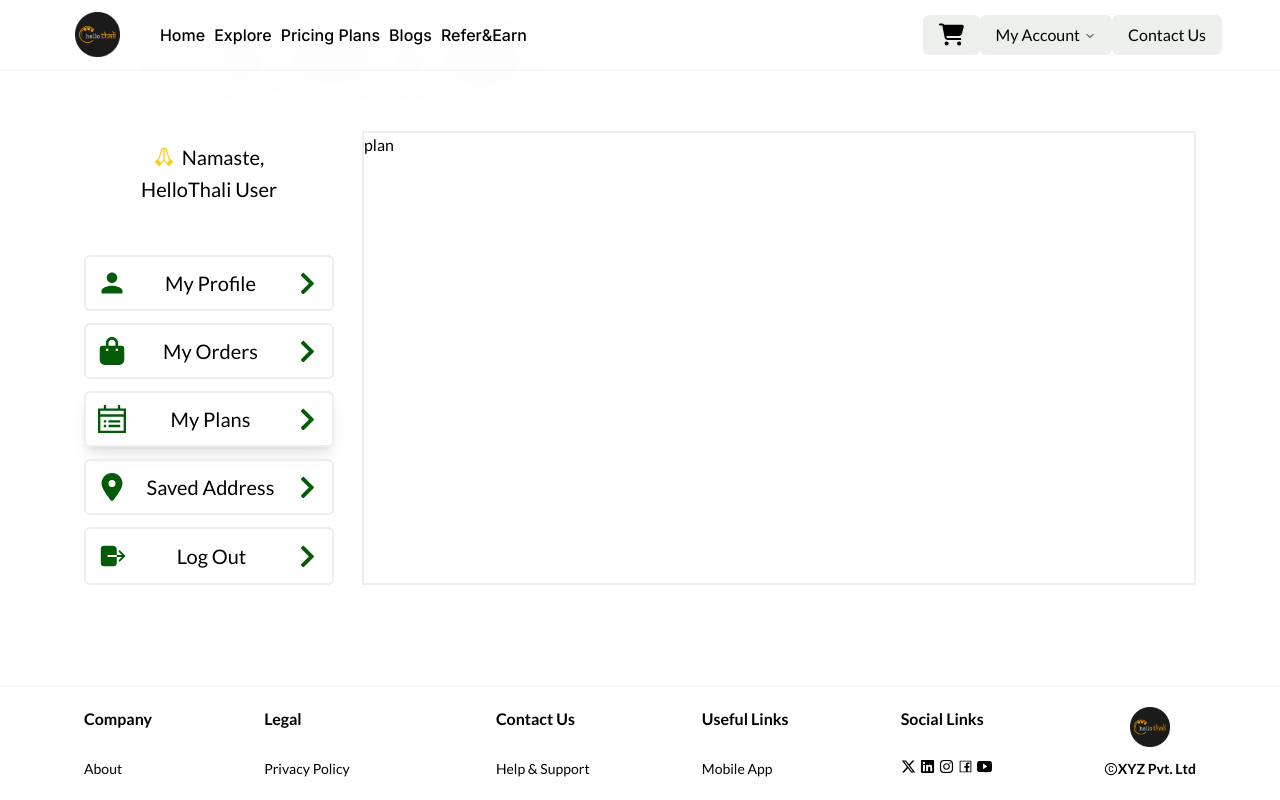
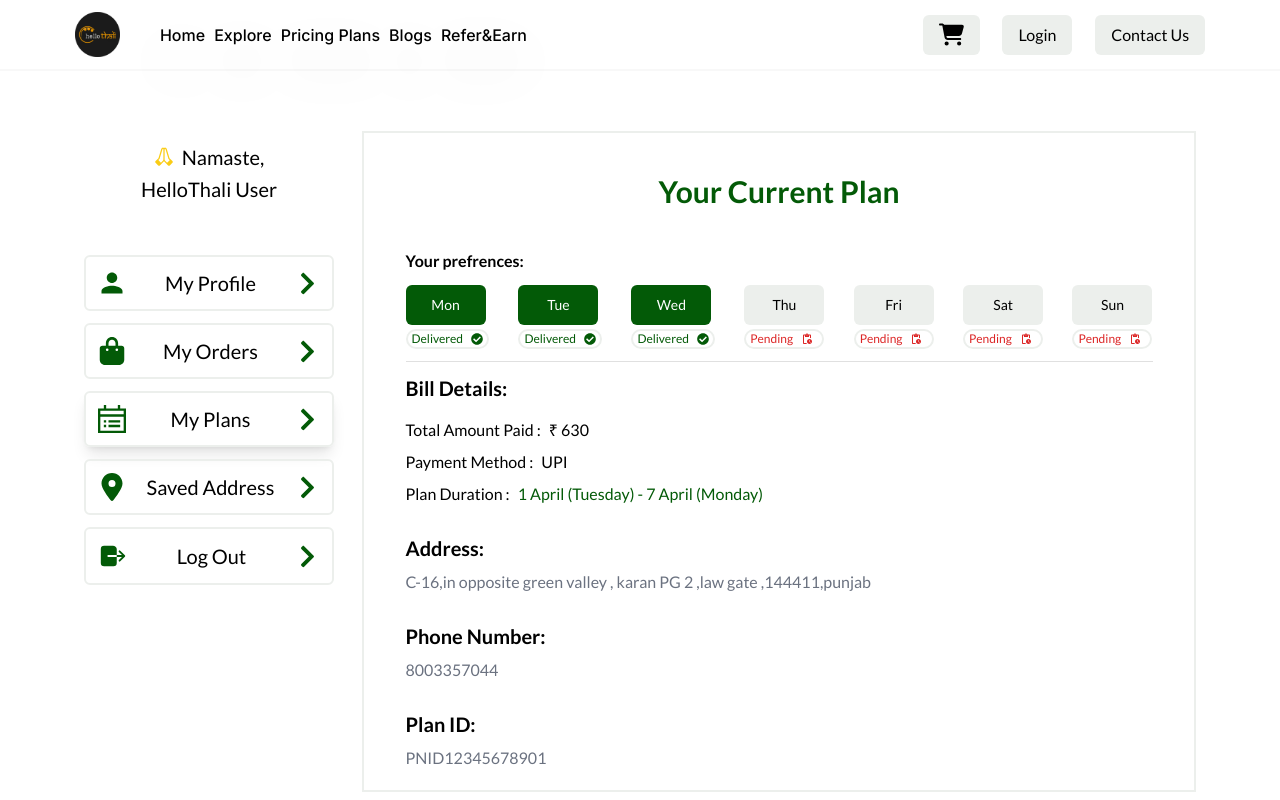
Before and after one commit to mxhiyy/hello-thali, a Next.js app: page /my-account/my-plan in a window 1280 px wide. Shown: the top 800 px of the page. Built offline with nearby package versions, Linux system fonts and the light colour scheme.

Commit message:
added maccount pages

```diff
--- a/app/(root)/(home)/my-account/my-orders/[id]/page.jsx
+++ b/app/(root)/(home)/my-account/my-orders/[id]/page.jsx
@@ -1,20 +1,160 @@
-'use client';
+"use client";
 
-import React from 'react';
-import { orderedItem } from '../../../../../../constants';
+import React from "react";
+import { orderedItem } from "../../../../../../constants";
 import { FaArrowLeft } from "react-icons/fa6";
-import { useRouter } from 'next/navigation';
-
+import { useRouter } from "next/navigation";
+import { Divider } from "@mui/material";
+import { Button } from "@/components/ui/button";
+import Link from "next/link";
 
 const OrderDetailsPage = ({ params }) => {
   const router = useRouter();
 
-  const order = orderedItem.find((order) => order.orderId.toString() === params.id);
+  const order = orderedItem.find(
+    (order) => order.orderId.toString() === params.id
+  );
   return (
     <main>
-        <div className='p-3 border-2 border-gray-6 w-10 m-5 rounded-md flex cursor-pointer justify-center items-start text-green-4' onClick={() =>router.push('/my-account/my-orders')}><FaArrowLeft /></div>
+      <div
+        className="p-3 border-2 border-gray-6 w-10 m-5 rounded-md flex cursor-pointer justify-center items-start text-green-4"
+        onClick={() => router.push("/my-account/my-orders")}
+      >
+        <FaArrowLeft />
+      </div>
+
+      <div className="w-[90%] m-auto">
+        {order.isDelivered && (
+          <div className="flex flex-col gap-1">
+            <h1 className="font-semibold text-xl">Order Delivered</h1>
+            <p className="font-medium text-sm text-green-4">
+              Your order has been Delivered on your address. Thankyou and
+              continue shopping.
+            </p>
+          </div>
+        )}
+        {order.isPending && (
+          <div className="flex flex-col gap-1">
+            <h1 className="font-semibold text-xl">Order is Preparing</h1>
+            <p className="font-medium text-sm text-yellow-400">
+              Your order is preparing and will delivered on your address.
+              Thankyou and continue shopping.
+            </p>
+          </div>
+        )}
+        {order.isCancelled && (
+          <div className="flex flex-col gap-1">
+            <h1 className="font-semibold text-xl">Order is Cancelled</h1>
+            <p className="font-medium text-sm text-red-500">
+              Your order was Cancelled. We regret the inconveinece caused to
+              you.
+            </p>
+          </div>
+        )}
+
+        <h2 className="text-base font-medium mt-5">
+          {order.TotalOrder} {order.TotalOrder > 1 ? "items" : "item"} in this
+          order
+        </h2>
+
+        <div className="flex justify-between items-center mt-10">
+          <div className="flex gap-3">
+            <img
+              src="/assets/paneer.jpeg"
+              alt="panner"
+              width={70}
+              height={70}
+              className="rounded-xl"
+            />
+            <div className="flex flex-col gap-2">
+              <h1 className="font-semibold text-lg">
+                Mattar Paneer & Mix veg Thali × 3
+              </h1>
+              <p className="text-gray-500 text-sm font-medium">
+                Serves 1 | Other Items: 3 Roti, Half-Bowl Rice, Raiyeta, Salad,
+                Pickel, Mouth Freshner
+              </p>
+            </div>
+          </div>
+
+          <h1 className="font-semibold text-xl">₹ {order.orderAmount}</h1>
+        </div>
+
+        <Divider style={{ color: "gray" }} className="mt-10" />
+
+        <div className="mt-10 flex flex-col gap-5">
+          <h1 className="font-bold text-xl">Bill Details</h1>
+          <div className="font-medium text-base flex justify-between">
+            <h1>MRP</h1>
+            <h1>₹ 160</h1>
+          </div>
+          <div className="font-medium text-sm flex justify-between text-blue-500">
+            <h1>Product discount</h1>
+            <h1>₹ 30</h1>
+          </div>
+          <div className="font-medium text-sm flex justify-between">
+            <h1>Item Total</h1>
+            <h1>₹ 130</h1>
+          </div>
+          <div className="font-medium text-sm flex justify-between">
+            <h1>Handling Charge</h1>
+            <h1>₹ 1</h1>
+          </div>
+          <div className="font-medium text-sm flex justify-between">
+            <h1>Delivery Charge</h1>
+            <h1>₹ 5</h1>
+          </div>
+          <div className="font-bold text-sm flex justify-between">
+            <h1>Bill Total</h1>
+            <h1>₹ 160</h1>
+          </div>
+        </div>
+
+        <Divider style={{ color: "gray" }} className="mt-10" />
+        <div className="mt-10 flex flex-col gap-5">
+          <h1 className="font-bold text-xl">Order Details</h1>
+          <div className="flex flex-col gap-1">
+            <h1 className="font-semibold text-sm">Order id</h1>
+            <h1 className="font-normal text-gray-500 text-sm">{order.orderId}</h1>
+          </div>
+          <div className="flex flex-col gap-1">
+            <h1 className="font-semibold text-sm">Payment</h1>
+            <h1 className="font-normal text-gray-500 text-sm">Cash On Delivery</h1>
+          </div>
+          <div className="flex flex-col gap-1">
+            <h1 className="font-semibold text-sm">Deliver to </h1>
+            <h1 className="font-normal text-gray-500 text-sm">C-16,in opposite green valley , karan PG 2 ,law gate ,144411,punjab</h1>
+          </div>
+         {order.isDelivered && (
+             <div className="flex flex-col gap-1">
+             <h1 className="font-semibold text-sm">Order Placed</h1>
+             <h1 className="font-normal text-gray-500 text-sm">placed yesterday, 8:44 PM</h1>
+           </div>
+         )}
+
+         {order.isCancelled && (
+             <div className="flex flex-col gap-1">
+             <h1 className="font-semibold text-sm">Order Cancelled</h1>
+             <h1 className="font-normal text-gray-500 text-sm">yesterday, 8:44 PM</h1>
+           </div>
+         )}
+
+         {
+            order.isPending && (
+                <div className="flex flex-col gap-1">
+                <h1 className="font-semibold text-sm">Order Placed</h1>
+                <h1 className="font-normal text-gray-500 text-sm">Today, 8:44 PM</h1>
+              </div>
+            )
+         }
+
+         <h1 className="font-bold text-base" >Need help with your order ? </h1>
+
+         <Link href={"/contact-us"}><Button className='bg-green-4 text-white hover:bg-green-900 w-28 mb-10'>Contact Us</Button></Link>
+        </div>
+      </div>
     </main>
-  )
-}
+  );
+};
 
-export default OrderDetailsPage
+export default OrderDetailsPage;
--- a/app/(root)/(home)/my-account/my-plan/page.jsx
+++ b/app/(root)/(home)/my-account/my-plan/page.jsx
@@ -1,10 +1,107 @@
-import React from 'react'
+'use client';
+
+import { Button } from '@/components/ui/button';
+import { cn } from '@/lib/utils';
+import { Divider } from '@mui/material';
+import React from 'react';
+import { FaCheckCircle } from "react-icons/fa";
+import { MdOutlinePendingActions } from "react-icons/md";
+
+
+
+const planDays = [
+  {
+    day: 'Mon',
+    status: "Delivered",
+    icon : <FaCheckCircle />,
+  },
+
+  {
+    day: 'Tue',
+    status: "Delivered",
+    icon :<FaCheckCircle />,
+  },
+
+  {
+    day: 'Wed',
+    status: "Delivered",
+    icon : <FaCheckCircle />,
+  },
+
+  {
+    day: 'Thu',
+    status: "Pending",
+    icon : <MdOutlinePendingActions />,
+  },
+
+  {
+    day: 'Fri',
+    status: "Pending",
+    icon : <MdOutlinePendingActions />,
+  },
+
+  {
+    day: 'Sat',
+    status: "Pending",
+    icon : <MdOutlinePendingActions />,
+  },
+
+  {
+    day: 'Sun',
+    status: "Pending",
+    icon : <MdOutlinePendingActions />,
+  }
+]
 
 const MyPlanpage = () => {
   return (
-    <div>
-      plan
-    </div>
+   <main>
+       <div className='mt-10'>
+        <h1 className='text-3xl font-semibold text-green-4 flex justify-center'>Your Current Plan</h1>
+        <div className='mt-10 flex flex-col gap-3 w-[90%] m-auto'>
+          <h1 className='font-semibold text-base'>Your prefrences: </h1>
+
+          <div className='flex justify-between'>
+            {planDays.map((data) => (
+              <div className='flex flex-col gap-1'>
+                <Button  className={cn('text-black bg-gray-6 w-20 hover:bg-gray-6', { 'bg-green-4 text-white hover:bg-green-4': data.status === 'Delivered'})}>{data.day}</Button>
+                <div className={cn('flex items-center gap-2 px-1 text-xs font-normal rounded-3xl border-2 border-gray-6 text-red-600', { 'text-green-4' : data.status === 'Delivered'})}><p>{data.status}</p> {data.icon} </div>
+              </div>
+            ))}
+          </div>
+
+          <Divider sx={{ color: "gray"}} className='mt-5'/>
+
+          <div className='flex flex-col gap-2 mb-5'>
+            <h1 className='text-xl font-bold'>Bill Details: </h1>
+            <div className='text-base font-normal mt-2 flex gap-2'>
+              <h1>Total Amount Paid : </h1>
+              <h1>₹ 630</h1>
+            </div>
+            <div className='text-base font-normal flex gap-2'>
+              <h1>Payment Method : </h1>
+              <h1>UPI</h1>
+            </div>
+            <div className='text-base font-normal flex gap-2'>
+              <h1>Plan Duration : </h1>
+              <h1 className='text-green-4'>1 April (Tuesday) - 7 April (Monday)</h1>
+            </div>
+
+            <h1 className='text-xl font-bold mt-5'>Address: </h1>
+            <h1 className='text-gray-500'>C-16,in opposite green valley , karan PG 2 ,law gate ,144411,punjab</h1>
+
+
+            <h1 className='text-xl font-bold mt-5'>Phone Number: </h1>
+            <h1 className='text-gray-500'>8003357044</h1>
+
+
+            <h1 className='text-xl font-bold mt-5'>Plan ID: </h1>
+            <h1 className='text-gray-500'>PNID12345678901</h1>
+          </div>
+
+        </div>
+       </div>
+   </main>
   )
 }
 
--- a/app/(root)/(home)/my-account/my-profile/page.jsx
+++ b/app/(root)/(home)/my-account/my-profile/page.jsx
@@ -56,10 +56,10 @@
             autoFocus
             name="phoneNumber"
             type="number"
-            value={phoneNumber}
+            value={user?.phoneNumber}
             disabled
             required
-            placeholder={phoneNumber}
+            placeholder={user?.phoneNumber}
           />
         </div>
         <div className="flex flex-col gap-3 mt-3">
--- a/components/Login.jsx
+++ b/components/Login.jsx
@@ -93,7 +93,7 @@
           className="flex justify-center items-center"
         >
           <div
-            className={`rounded-md bg-white w-[500px] h-[400px] flex flex-col gap-3 p-5`}
+            className={`rounded-md bg-white w-auto h-auto flex flex-col gap-3 p-5`}
           >
             <div
               className="flex justify-end cursor-pointer"
--- a/components/Navbar.jsx
+++ b/components/Navbar.jsx
@@ -102,67 +102,7 @@
             </Button>
           </Link>
           {token ? (
-          //  <NavigationMenu>
-          //     <NavigationMenuList>
-          //       <NavigationMenuItem>
-          //         <NavigationMenuTrigger>
-          //           <p className="text-base font-medium">Hi User</p>
-          //         </NavigationMenuTrigger>
-          //         <NavigationMenuContent>
-          //           <Link href={"/user-profile"}>
-          //             <NavigationMenuLink
-          //               className={navigationMenuTriggerStyle()}
-          //             >
-          //               <div className="flex w-full justify-center items-center gap-2 text-lg"><IoMdPerson /> My Profile</div>
-          //             </NavigationMenuLink>
-          //           </Link>
-          //           <Link href={"/my-orders"}>
-          //             <NavigationMenuLink
-          //               className={navigationMenuTriggerStyle()}
-          //             >
-          //                <div className="flex w-full justify-center items-center gap-2 text-lg"><FaBagShopping /> My Orders</div>
-          //             </NavigationMenuLink>
-          //           </Link>
-          //           <Link href={"/my-plan"}>
-          //             <NavigationMenuLink
-          //               className={navigationMenuTriggerStyle()}
-          //             >
-          //             <div className="flex w-full justify-center items-center gap-2 text-lg"><GrPlan /> My Plan</div>
-          //             </NavigationMenuLink>
-          //           </Link>
-          //           <Link href={"/saved-address"}>
-          //             <NavigationMenuLink
-          //               className={navigationMenuTriggerStyle()}
-          //             >
-          //             <div className="flex w-full justify-center items-center gap-2 text-lg"><FaLocationDot /> Saved Address</div>
-          //             </NavigationMenuLink>
-          //           </Link>
-
-          //           <Link href={"/"} onClick={handleLogout}>
-          //             <NavigationMenuLink
-          //               className={navigationMenuTriggerStyle()}
-          //             >
-          //             <div className="flex w-full justify-center items-center gap-2 text-lg"><IoLogOut /> LogOut</div>
-          //             </NavigationMenuLink>
-          //           </Link>
-          //         </NavigationMenuContent>
-          //       </NavigationMenuItem>
-          //     </NavigationMenuList>
-          //   </NavigationMenu>
-            <Button
-              className={cn("bg-gray-6 text-black font-medium text-base hover:opacity-90 hover:bg-green-4 hover:text-white", { "bg-green-4 text-white" : open === true })}
-              onClick={handleClick}
-            >
-              Login
-            </Button>
-          ) : (
-            // <Button
-            //   className={cn("bg-gray-6 text-black font-medium text-base hover:opacity-90 hover:bg-green-4 hover:text-white", { "bg-green-4 text-white" : open === true })}
-            //   onClick={handleClick}
-            // >
-            //   Login
-            // </Button>
-            <NavigationMenu>
+             <NavigationMenu>
             <NavigationMenuList>
               <NavigationMenuItem>
                 <NavigationMenuTrigger>
@@ -206,6 +146,63 @@
               </NavigationMenuItem>
             </NavigationMenuList>
           </NavigationMenu>
+            // <Button
+            //   className={cn("bg-gray-6 text-black font-medium text-base hover:opacity-90 hover:bg-green-4 hover:text-white", { "bg-green-4 text-white" : open === true })}
+            //   onClick={handleClick}
+            // >
+            //   Login
+            // </Button>
+          ) : (
+            <Button
+              className={cn("bg-gray-6 text-black font-medium text-base hover:opacity-90 hover:bg-green-4 hover:text-white", { "bg-green-4 text-white" : open === true })}
+              onClick={handleClick}
+            >
+              Login
+            </Button>
+          //   <NavigationMenu>
+          //   <NavigationMenuList>
+          //     <NavigationMenuItem>
+          //       <NavigationMenuTrigger>
+          //         <p className="text-base font-medium">My Account</p>
+          //       </NavigationMenuTrigger>
+          //       <NavigationMenuContent>
+          //         <Link href={"/my-account/my-profile"}>
+          //           <NavigationMenuLink
+          //             className={navigationMenuTriggerStyle()}
+          //           >
+          //             <div className="flex w-full justify-center items-center gap-2 text-lg"><IoMdPerson /> My Profile</div>
+          //           </NavigationMenuLink>
+          //         </Link>
+          //         <Link href={"/my-account/my-orders"}>
+          //           <NavigationMenuLink
+          //             className={navigationMenuTriggerStyle()}
+          //           >
+          //              <div className="flex w-full justify-center items-center gap-2 text-lg"><FaBagShopping /> My Orders</div>
+          //           </NavigationMenuLink>
+          //         </Link>
+          //         <Link href={"/my-account/my-plan"}>
+          //           <NavigationMenuLink
+          //             className={navigationMenuTriggerStyle()}
+          //           >
+          //           <div className="flex w-full justify-center items-center gap-2 text-lg"><GrPlan /> My Plan</div>
+          //           </NavigationMenuLink>
+          //         </Link>
+          //         <Link href={"/my-account/saved-address"}>
+          //           <NavigationMenuLink
+          //             className={navigationMenuTriggerStyle()}
+          //           >
+          //           <div className="flex w-full justify-center items-center gap-2 text-lg"><FaLocationDot /> Saved Address</div>
+          //           </NavigationMenuLink>
+          //         </Link>
+          //           <NavigationMenuLink
+          //             className={navigationMenuTriggerStyle()}
+          //           >
+          //           <div className="flex w-full justify-center items-center gap-2 text-lg cursor-pointer" onClick={handleOpen}><IoLogOut /> LogOut</div>
+          //           </NavigationMenuLink>
+          //       </NavigationMenuContent>
+          //     </NavigationMenuItem>
+          //   </NavigationMenuList>
+          // </NavigationMenu>
           )}
           { isOpen && ( <LogoutModal open={isOpen} setIsOpen={setIsOpen} />)}
           {open && <LoginCard open={open} setOpen={setOpen} />}
--- a/pages/api/review.js
+++ b/pages/api/review.js
@@ -11,7 +11,7 @@
 const cors = initMiddleware(
   Cors({
     methods: ["POST", "GET", "HEAD"],
-    origin: "*", //Allow all origin
+    origin: "*",
   })
 );
 
--- a/store/slices/authSlice.js
+++ b/store/slices/authSlice.js
@@ -82,9 +82,8 @@
             state.token = action.payload.token;
             console.log('Setting the token', state.token);
             state.user = action.payload;
-            Cookies.set('phoneNumber', action.payload, { expires: '180'});
             state.isLoggedIn = true;
-            Cookies.set('token', action.payload.token, { expires: '180'});
+            Cookies.set('token', action.payload.token);
             toast.success("OTP Verified Successfully!");
         })
 
```
Also changed, not shown: app/(root)/(home)/my-account/saved-address/page.jsx (+30 -5 lines), components/AddressModal.jsx (added, +29 -0 lines).
